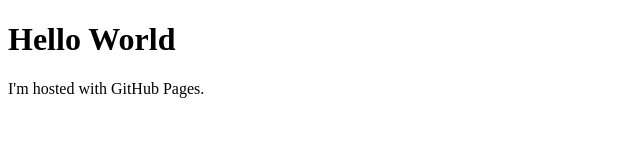
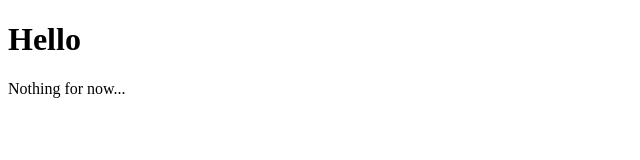
Before and after one commit to camouais/camouais.github.io, a plain HTML site: page index.html in a window 1280 px wide. Shown: the whole page, without its empty margins (0-640 px from the left). Drawn offline with Linux system fonts and the light colour scheme.

Commit message:
Update index.html

```diff
--- a/index.html
+++ b/index.html
@@ -1,7 +1,7 @@
 <!DOCTYPE html>
 <html>
 <body>
-<h1>Hello World</h1>
-<p>I'm hosted with GitHub Pages.</p>
+<h1>Hello </h1>
+<p>Nothing for now...</p>
 </body>
 </html>
```
